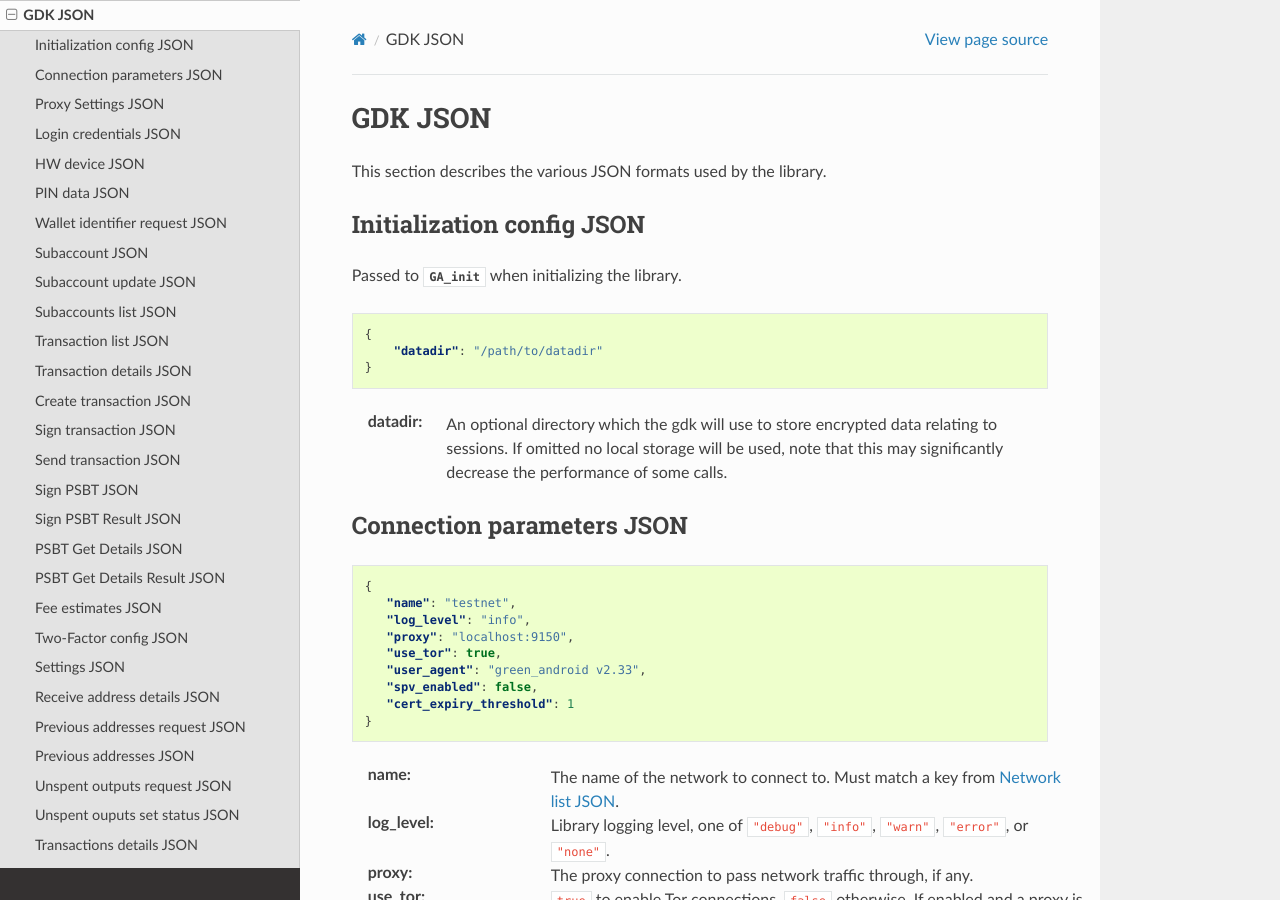
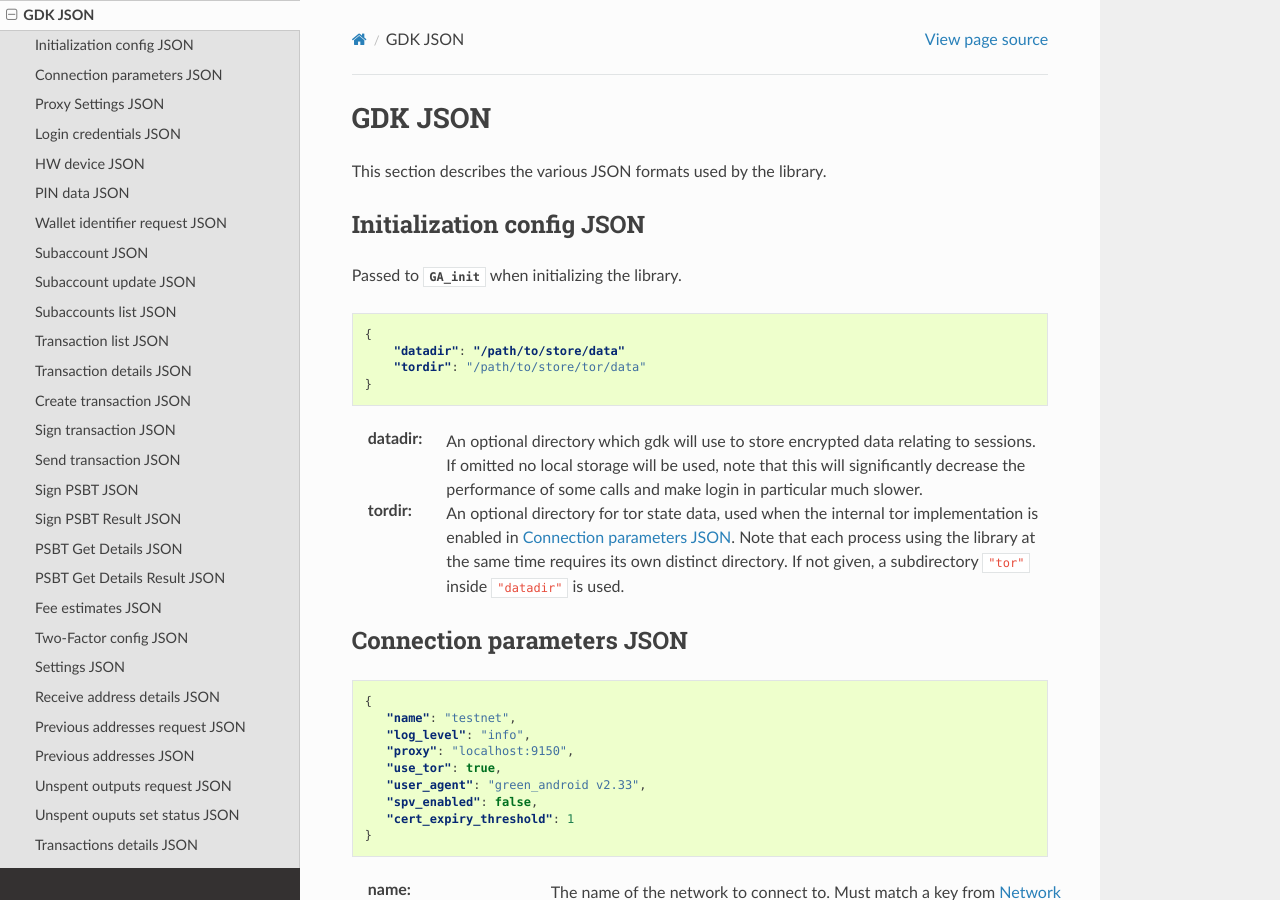
Before and after one commit to Blockstream/gdk, a Sphinx documentation site: the page built from docs/source/gdk-json.rst, in a window 1280 px wide and 900 px high. Built offline with Sphinx 7.4.7 and the Read the Docs theme 2.0.0, drawn with Linux system fonts in a browser that asks for light colours; pages that are not in the unit, such as notebooks, are missing from menus.

Commit message:
tor: Allow the tor data directory to be specified in gdk config
This allows multiple processes to run their own embedded tor instance.

```diff
--- a/docs/source/gdk-json.rst
+++ b/docs/source/gdk-json.rst
@@ -13,12 +13,18 @@ Passed to `GA_init` when initializing the library.
 .. code-block:: json
 
     {
-        "datadir": "/path/to/datadir"
+        "datadir": "/path/to/store/data"
+        "tordir": "/path/to/store/tor/data"
     }
 
-:datadir: An optional directory which the gdk will use to store encrypted data
+:datadir: An optional directory which gdk will use to store encrypted data
          relating to sessions. If omitted no local storage will be used, note
-         that this may significantly decrease the performance of some calls.
+         that this will significantly decrease the performance of some calls
+         and make login in particular much slower.
+:tordir: An optional directory for tor state data, used when the internal tor
+         implementation is enabled in :ref:`net-params`. Note that each process
+         using the library at the same time requires its own distinct directory.
+         If not given, a subdirectory ``"tor"`` inside ``"datadir"`` is used.
 
 .. _net-params:
 
```
Also changed, not shown: 1 other file.
